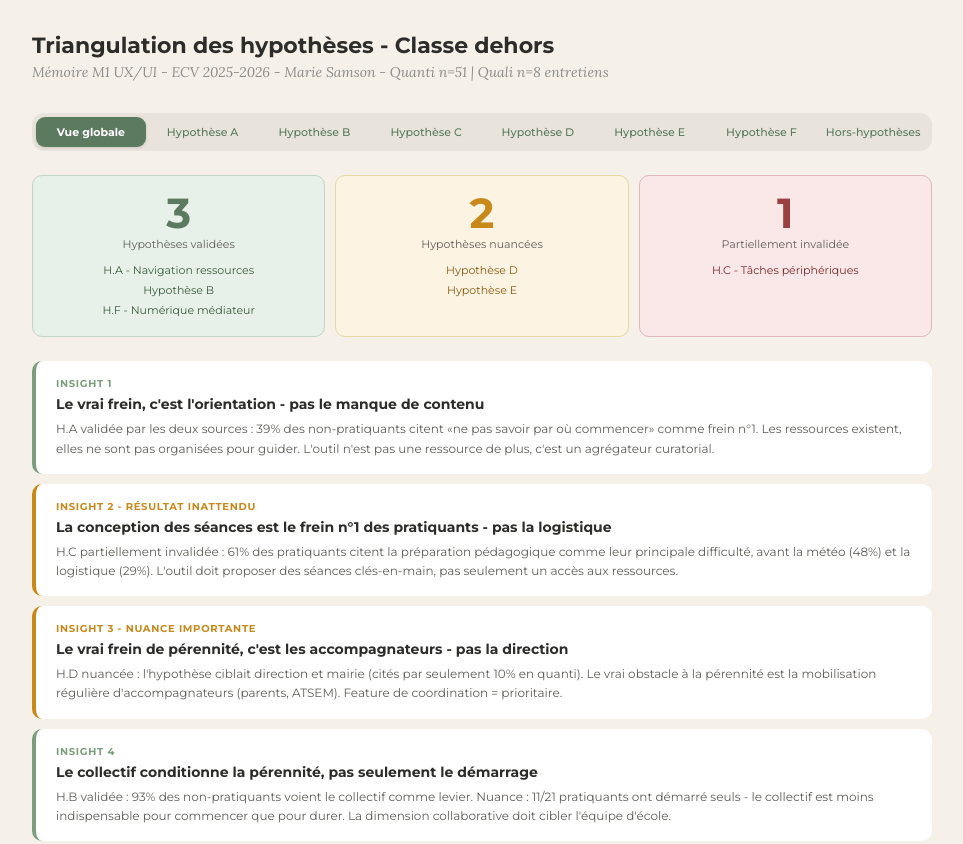
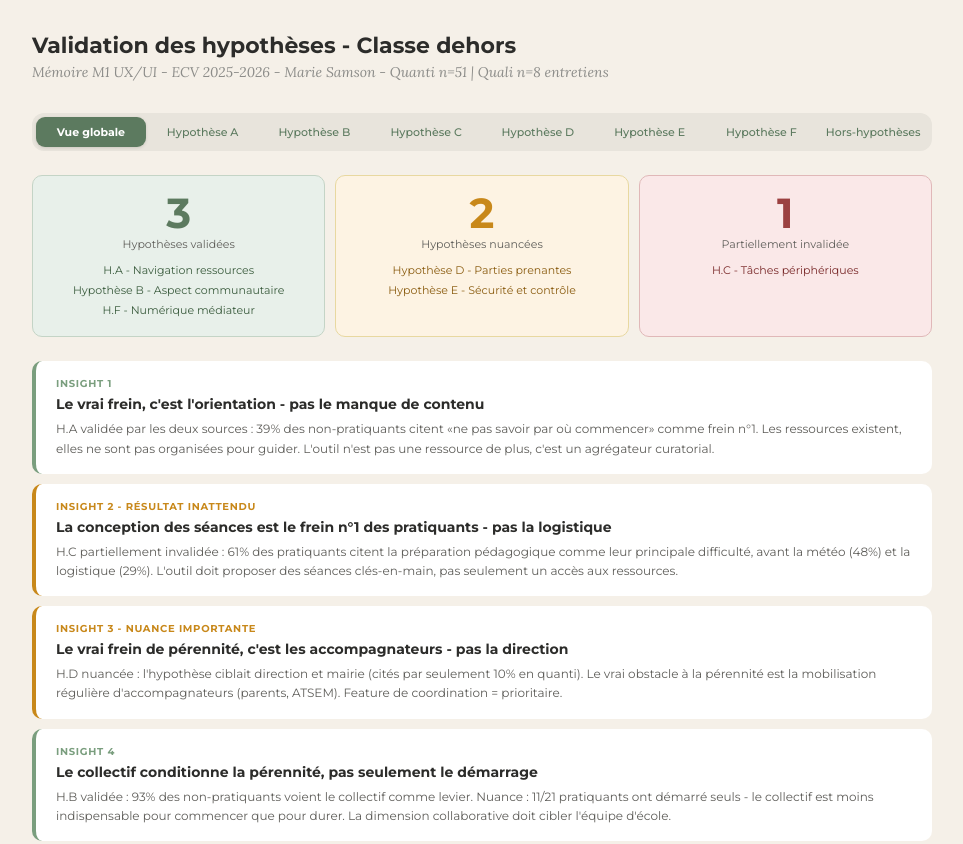
Before and after one commit to mariesamson0-maker/enquete-classe-dehors, a plain HTML site: page hypotheses_conclusion.html in a window 1280 px wide. Shown: the top 844 px of the page, without its empty margins (158-1121 px from the left). Drawn offline with Linux system fonts and the light colour scheme.

Commit message:
Revise hypothesis titles and descriptions
Updated hypothesis descriptions for clarity and detail.

```diff
--- a/hypotheses_conclusion.html
+++ b/hypotheses_conclusion.html
@@ -426,7 +426,7 @@
 <div class="container">
 
   <div class="header">
-    <h1>Triangulation des hypothèses - Classe dehors</h1>
+    <h1>Validation des hypothèses - Classe dehors</h1>
     <p>Mémoire M1 UX/UI - ECV 2025-2026 - Marie Samson - Quanti n=51 | Quali n=8 entretiens</p>
   </div>
 
@@ -447,12 +447,12 @@
       <div class="synth-card g">
         <div class="sc">3</div>
         <div class="sl">Hypothèses validées</div>
-        <div class="sh">H.A - Navigation ressources<br>Hypothèse B<br>H.F - Numérique médiateur</div>
+        <div class="sh">H.A - Navigation ressources<br>Hypothèse B - Aspect communautaire<br>H.F - Numérique médiateur</div>
       </div>
       <div class="synth-card am">
         <div class="sc">2</div>
         <div class="sl">Hypothèses nuancées</div>
-        <div class="sh">Hypothèse D<br>Hypothèse E</div>
+        <div class="sh">Hypothèse D - Parties prenantes<br>Hypothèse E - Sécurité et contrôle</div>
       </div>
       <div class="synth-card r">
         <div class="sc">1</div>
```
